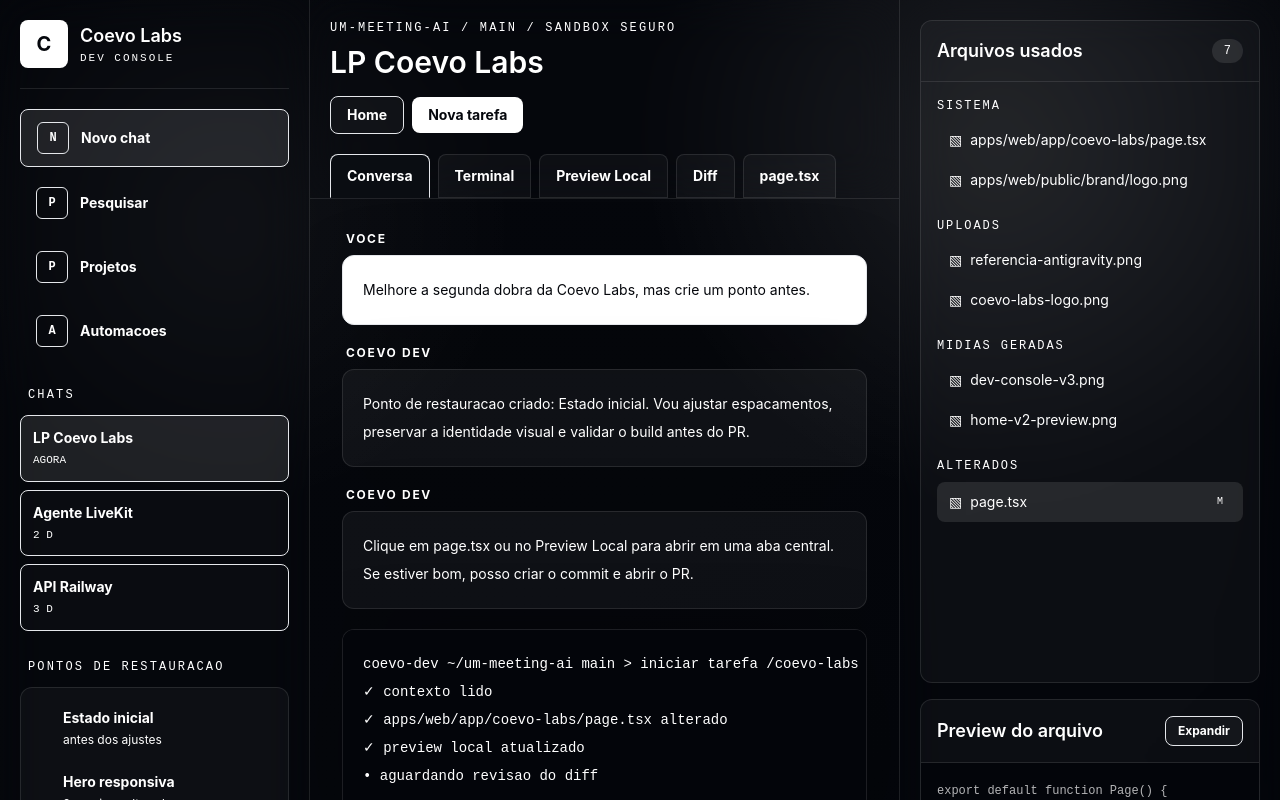
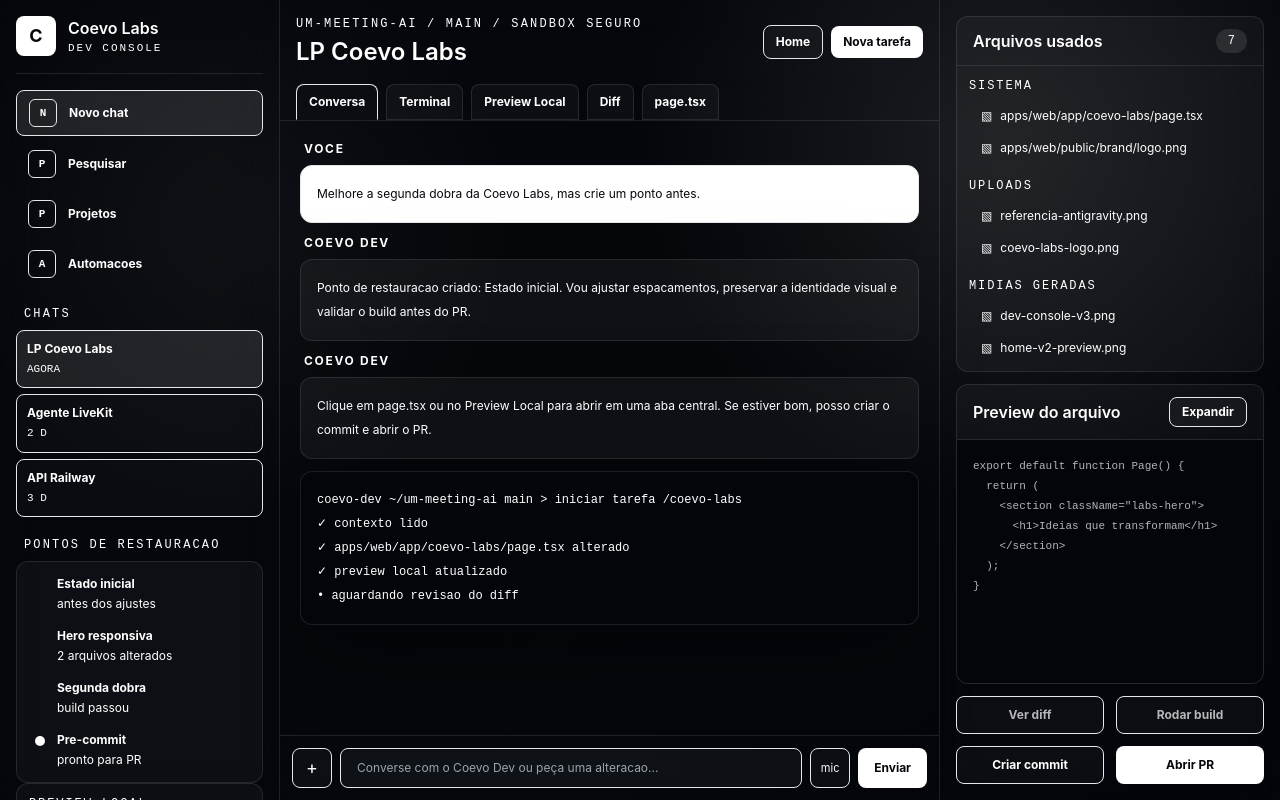
Before and after one commit to Renatcg/um-meeting-ai, a Next.js app in the folder apps/web/: page /dev-console in a window 1280 px wide. Shown: the top 800 px of the page. Built offline with nearby package versions, Linux system fonts and the light colour scheme.

Commit message:
Compact Dev Console layout

```diff
--- a/apps/web/app/dev-console/page.tsx
+++ b/apps/web/app/dev-console/page.tsx
@@ -51,7 +51,7 @@ const chatMessages = [
 ];
 
 function tabClass(active: boolean) {
-  return `h-11 rounded-t-lg border px-4 text-sm font-bold transition ${
+  return `h-9 rounded-t-lg border px-3 text-xs font-bold transition ${
     active
       ? "border-white/18 border-b-[#0A0D12] bg-[#0A0D12] text-white"
       : "border-white/10 bg-white/[0.035] text-white/48 hover:text-white"
@@ -64,7 +64,7 @@ export default function DevConsolePage() {
   const [selectedPreview, setSelectedPreview] = useState<FilePreview>("code");
 
   return (
-    <main className="min-h-screen overflow-hidden bg-[#05070C] text-white">
+    <main className="h-screen overflow-hidden bg-[#05070C] text-white">
       <div
         className="pointer-events-none fixed inset-0 opacity-50"
         style={{
@@ -75,28 +75,28 @@ export default function DevConsolePage() {
       />
       <div className="pointer-events-none fixed inset-0 bg-[radial-gradient(circle_at_78%_18%,rgba(255,255,255,0.09),transparent_30%),radial-gradient(circle_at_18%_28%,rgba(255,255,255,0.045),transparent_24%),linear-gradient(135deg,rgba(5,7,12,0.96),#05070C_58%,#03050A)]" />
 
-      <section className="relative z-10 grid min-h-screen grid-cols-1 xl:grid-cols-[310px_minmax(0,1fr)_380px]">
-        <aside className="hidden min-h-screen border-r border-white/10 bg-[#080B10]/84 p-5 backdrop-blur-xl xl:flex xl:flex-col">
+      <section className="relative z-10 grid h-screen grid-cols-1 overflow-hidden xl:grid-cols-[280px_minmax(0,1fr)_340px]">
+        <aside className="hidden h-screen overflow-hidden border-r border-white/10 bg-[#080B10]/84 p-4 backdrop-blur-xl xl:flex xl:flex-col">
           <button
-            className="flex items-center gap-3 border-b border-white/10 pb-5 text-left"
+            className="flex items-center gap-3 border-b border-white/10 pb-4 text-left"
             onClick={() => router.push("/home-v2")}
             type="button"
           >
-            <span className="grid h-12 w-12 place-items-center rounded-lg bg-white font-display text-xl font-bold text-[#05070C]">
+            <span className="grid h-10 w-10 place-items-center rounded-lg bg-white font-display text-lg font-bold text-[#05070C]">
               C
             </span>
             <span>
-              <span className="block font-display text-lg font-semibold">Coevo Labs</span>
+              <span className="block font-display text-base font-semibold">Coevo Labs</span>
               <span className="block font-mono text-[11px] uppercase tracking-[0.18em] text-white/44">
                 Dev Console
               </span>
             </span>
           </button>
 
-          <nav className="mt-5 space-y-2">
+          <nav className="mt-4 space-y-1.5">
             {["Novo chat", "Pesquisar", "Projetos", "Automacoes"].map((item, index) => (
               <button
-                className={`flex w-full items-center gap-3 rounded-lg px-4 py-3 text-left text-sm font-bold transition ${
+                className={`flex w-full items-center gap-3 rounded-lg px-3 py-2 text-left text-xs font-bold transition ${
                   index === 0
                     ? "border border-white/18 bg-white/10 text-white"
                     : "text-white/52 hover:bg-white/[0.06] hover:text-white"
@@ -104,7 +104,7 @@ export default function DevConsolePage() {
                 key={item}
                 type="button"
               >
-                <span className="grid h-8 w-8 place-items-center rounded-md border border-white/12 font-mono text-xs">
+                <span className="grid h-7 w-7 place-items-center rounded-md border border-white/12 font-mono text-[11px]">
                   {item[0]}
                 </span>
                 {item}
@@ -112,14 +112,14 @@ export default function DevConsolePage() {
             ))}
           </nav>
 
-          <section className="mt-7">
+          <section className="mt-5">
             <p className="px-2 font-mono text-xs uppercase tracking-[0.18em] text-white/34">
               Chats
             </p>
-            <div className="mt-3 space-y-2">
+            <div className="mt-2 space-y-1.5">
               {["LP Coevo Labs", "Agente LiveKit", "API Railway"].map((chat, index) => (
                 <button
-                  className={`w-full rounded-lg border p-3 text-left transition ${
+                  className={`w-full rounded-lg border p-2.5 text-left transition ${
                     index === 0
                       ? "border-white/18 bg-white/10"
                       : "border-white/8 bg-white/[0.025] hover:border-white/16"
@@ -127,7 +127,7 @@ export default function DevConsolePage() {
                   key={chat}
                   type="button"
                 >
-                  <span className="block text-sm font-bold">{chat}</span>
+                  <span className="block text-xs font-bold">{chat}</span>
                   <span className="mt-1 block font-mono text-[11px] uppercase text-white/34">
                     {index === 0 ? "agora" : `${index + 1} d`}
                   </span>
@@ -136,14 +136,14 @@ export default function DevConsolePage() {
             </div>
           </section>
 
-          <section className="mt-7">
+          <section className="mt-5">
             <p className="px-2 font-mono text-xs uppercase tracking-[0.18em] text-white/34">
               Pontos de restauracao
             </p>
-            <div className="mt-3 rounded-xl border border-white/10 bg-white/[0.035] p-2">
+            <div className="mt-2 rounded-xl border border-white/10 bg-white/[0.035] p-1.5">
               {restorePoints.map(([title, detail], index) => (
                 <button
-                  className="flex w-full items-start gap-3 rounded-lg px-3 py-3 text-left transition hover:bg-white/[0.055]"
+                  className="flex w-full items-start gap-3 rounded-lg px-3 py-2 text-left transition hover:bg-white/[0.055]"
                   key={title}
                   type="button"
                 >
@@ -153,7 +153,7 @@ export default function DevConsolePage() {
                     }`}
                   />
                   <span>
-                    <span className="block text-sm font-bold">{title}</span>
+                    <span className="block text-xs font-bold">{title}</span>
                     <span className="mt-1 block text-xs text-white/42">{detail}</span>
                   </span>
                 </button>
@@ -161,60 +161,60 @@ export default function DevConsolePage() {
             </div>
           </section>
 
-          <section className="mt-auto rounded-xl border border-white/10 bg-white/[0.035] p-4">
+          <section className="mt-auto rounded-xl border border-white/10 bg-white/[0.035] p-3">
             <div className="flex items-center justify-between gap-3">
               <div>
                 <p className="font-mono text-xs uppercase tracking-[0.16em] text-white/34">
                   Preview local
                 </p>
-                <p className="mt-1 text-sm font-bold">/coevo-labs</p>
+                <p className="mt-1 text-xs font-bold">/coevo-labs</p>
               </div>
               <span className="rounded-full bg-white/10 px-3 py-1 text-xs font-bold text-white/62">
                 rodando
               </span>
             </div>
             <button
-              className="mt-4 h-32 w-full overflow-hidden rounded-lg border border-white/10 bg-[#03050A] p-3 text-left"
+              className="mt-3 h-24 w-full overflow-hidden rounded-lg border border-white/10 bg-[#03050A] p-3 text-left"
               onClick={() => setActiveTab("preview")}
               type="button"
             >
               <span className="block h-2 w-24 rounded-full bg-white/76" />
-              <span className="mt-5 block h-7 w-40 rounded-md bg-white/18" />
-              <span className="mt-5 grid grid-cols-3 gap-2">
-                <span className="h-8 rounded-md bg-white/10" />
-                <span className="h-8 rounded-md bg-white/10" />
-                <span className="h-8 rounded-md bg-white/10" />
+              <span className="mt-4 block h-5 w-36 rounded-md bg-white/18" />
+              <span className="mt-4 grid grid-cols-3 gap-2">
+                <span className="h-5 rounded-md bg-white/10" />
+                <span className="h-5 rounded-md bg-white/10" />
+                <span className="h-5 rounded-md bg-white/10" />
               </span>
             </button>
           </section>
         </aside>
 
-        <section className="flex min-h-screen min-w-0 flex-col border-r border-white/10">
-          <header className="border-b border-white/10 bg-[#05070C]/72 px-5 pt-5 backdrop-blur-xl">
+        <section className="flex h-screen min-w-0 flex-col overflow-hidden border-r border-white/10">
+          <header className="shrink-0 border-b border-white/10 bg-[#05070C]/72 px-4 pt-4 backdrop-blur-xl">
             <div className="flex flex-wrap items-center justify-between gap-4">
               <div>
                 <p className="font-mono text-xs uppercase tracking-[0.18em] text-white/38">
                   um-meeting-ai / main / sandbox seguro
                 </p>
-                <h1 className="mt-2 font-display text-2xl font-semibold md:text-3xl">
+                <h1 className="mt-1 font-display text-xl font-semibold md:text-2xl">
                   LP Coevo Labs
                 </h1>
               </div>
               <div className="flex items-center gap-2">
                 <button
-                  className="rounded-lg border border-white/12 bg-white/[0.035] px-4 py-2 text-sm font-bold text-white/64 transition hover:text-white"
+                  className="rounded-lg border border-white/12 bg-white/[0.035] px-3 py-2 text-xs font-bold text-white/64 transition hover:text-white"
                   onClick={() => router.push("/home-v2")}
                   type="button"
                 >
                   Home
                 </button>
-                <button className="rounded-lg bg-white px-4 py-2 text-sm font-bold text-[#05070C]" type="button">
+                <button className="rounded-lg bg-white px-3 py-2 text-xs font-bold text-[#05070C]" type="button">
                   Nova tarefa
                 </button>
               </div>
             </div>
 
-            <div className="mt-5 flex gap-2 overflow-x-auto">
+            <div className="mt-4 flex gap-2 overflow-x-auto">
               {[
                 ["conversation", "Conversa"],
                 ["terminal", "Terminal"],
@@ -234,9 +234,9 @@ export default function DevConsolePage() {
             </div>
           </header>
 
-          <div className="flex-1 overflow-y-auto p-5 md:p-8">
+          <div className="min-h-0 flex-1 overflow-hidden p-4 md:p-5">
             {activeTab === "conversation" ? (
-              <div className="mx-auto max-w-5xl space-y-5">
+              <div className="mx-auto max-w-5xl space-y-3">
                 {chatMessages.map((message) => (
                   <article
                     className={`max-w-3xl ${message.tone === "user" ? "ml-auto" : ""}`}
@@ -246,7 +246,7 @@ export default function DevConsolePage() {
                       {message.author}
                     </p>
                     <div
-                      className={`rounded-xl border p-5 text-sm leading-7 shadow-[0_24px_80px_rgba(0,0,0,0.18)] ${
+                      className={`rounded-xl border p-4 text-xs leading-6 shadow-[0_24px_80px_rgba(0,0,0,0.18)] ${
                         message.tone === "user"
                           ? "border-white/16 bg-white text-[#05070C]"
                           : "border-white/10 bg-white/[0.045] text-white/72"
@@ -257,7 +257,7 @@ export default function DevConsolePage() {
                   </article>
                 ))}
 
-                <pre className="overflow-x-auto rounded-xl border border-white/10 bg-[#03050A] p-5 font-mono text-sm leading-7 text-white/72 shadow-[0_28px_90px_rgba(0,0,0,0.32)]">
+                <pre className="overflow-x-auto rounded-xl border border-white/10 bg-[#03050A] p-4 font-mono text-xs leading-6 text-white/72 shadow-[0_28px_90px_rgba(0,0,0,0.32)]">
 {`coevo-dev ~/um-meeting-ai main > iniciar tarefa /coevo-labs
 ✓ contexto lido
 ✓ apps/web/app/coevo-labs/page.tsx alterado
@@ -268,7 +268,7 @@ export default function DevConsolePage() {
             ) : null}
 
             {activeTab === "terminal" ? (
-              <pre className="min-h-[62vh] overflow-x-auto rounded-xl border border-white/10 bg-[#03050A] p-6 font-mono text-sm leading-8 text-white/72">
+              <pre className="h-full overflow-x-auto rounded-xl border border-white/10 bg-[#03050A] p-5 font-mono text-xs leading-7 text-white/72">
 {`coevo-dev ~/um-meeting-ai main > status
 sandbox pronto
 node 20.11.1
@@ -292,18 +292,18 @@ build aguardando confirmacao`}
                     localhost:3000/coevo-labs
                   </span>
                 </div>
-                <div className="grid min-h-[62vh] place-items-center bg-[#05070C] p-8 text-white">
+                <div className="grid h-[calc(100vh-220px)] place-items-center bg-[#05070C] p-6 text-white">
                   <div className="max-w-3xl text-center">
                     <p className="font-mono text-xs uppercase tracking-[0.24em] text-white/44">
                       Coevo Labs
                     </p>
-                    <h2 className="mt-6 font-display text-5xl font-semibold leading-tight">
+                    <h2 className="mt-5 font-display text-4xl font-semibold leading-tight">
                       Ideias que transformam.
                     </h2>
                     <div className="mx-auto mt-10 grid max-w-2xl grid-cols-3 gap-3">
-                      <span className="h-24 rounded-lg border border-white/10 bg-white/[0.06]" />
-                      <span className="h-24 rounded-lg border border-white/10 bg-white/[0.06]" />
-                      <span className="h-24 rounded-lg border border-white/10 bg-white/[0.06]" />
+                      <span className="h-20 rounded-lg border border-white/10 bg-white/[0.06]" />
+                      <span className="h-20 rounded-lg border border-white/10 bg-white/[0.06]" />
+                      <span className="h-20 rounded-lg border border-white/10 bg-white/[0.06]" />
                     </div>
                   </div>
                 </div>
@@ -311,7 +311,7 @@ build aguardando confirmacao`}
             ) : null}
 
             {activeTab === "diff" ? (
-              <pre className="overflow-x-auto rounded-xl border border-white/10 bg-[#03050A] p-6 font-mono text-sm leading-7 text-white/72">
+              <pre className="h-full overflow-x-auto rounded-xl border border-white/10 bg-[#03050A] p-5 font-mono text-xs leading-6 text-white/72">
 {`diff --git a/apps/web/app/coevo-labs/page.tsx b/apps/web/app/coevo-labs/page.tsx
 @@ segunda dobra @@
 - padding: 96px 48px 72px;
@@ -321,7 +321,7 @@ build aguardando confirmacao`}
             ) : null}
 
             {activeTab === "page" ? (
-              <pre className="overflow-x-auto rounded-xl border border-white/10 bg-[#03050A] p-6 font-mono text-sm leading-7 text-white/72">
+              <pre className="h-full overflow-x-auto rounded-xl border border-white/10 bg-[#03050A] p-5 font-mono text-xs leading-6 text-white/72">
 {`export default function CoevoLabsLandingPage() {
   return (
     <main className="coevo-labs-page">
@@ -335,41 +335,41 @@ build aguardando confirmacao`}
             ) : null}
           </div>
 
-          <form className="grid grid-cols-[auto_minmax(0,1fr)_auto_auto] gap-3 border-t border-white/10 bg-[#05070C]/84 p-4 backdrop-blur-xl">
-            <button className="h-12 w-12 rounded-lg border border-white/12 bg-white/[0.035] text-xl text-white/62" type="button">
+          <form className="grid shrink-0 grid-cols-[auto_minmax(0,1fr)_auto_auto] gap-2 border-t border-white/10 bg-[#05070C]/84 p-3 backdrop-blur-xl">
+            <button className="h-10 w-10 rounded-lg border border-white/12 bg-white/[0.035] text-lg text-white/62" type="button">
               +
             </button>
             <input
-              className="min-w-0 rounded-lg border border-white/12 bg-white/[0.045] px-4 text-sm text-white outline-none placeholder:text-white/34 focus:border-white/34"
+              className="min-w-0 rounded-lg border border-white/12 bg-white/[0.045] px-4 text-xs text-white outline-none placeholder:text-white/34 focus:border-white/34"
               placeholder="Converse com o Coevo Dev ou peça uma alteracao..."
             />
-            <button className="h-12 w-12 rounded-lg border border-white/12 bg-white/[0.035] text-xs text-white/62" type="button">
+            <button className="h-10 w-10 rounded-lg border border-white/12 bg-white/[0.035] text-[11px] text-white/62" type="button">
               mic
             </button>
-            <button className="h-12 rounded-lg bg-white px-5 text-sm font-bold text-[#05070C]" type="button">
+            <button className="h-10 rounded-lg bg-white px-4 text-xs font-bold text-[#05070C]" type="button">
               Enviar
             </button>
           </form>
         </section>
 
-        <aside className="hidden min-h-screen bg-[#080B10]/84 p-5 backdrop-blur-xl xl:grid xl:grid-rows-[minmax(0,1fr)_360px_auto] xl:gap-4">
+        <aside className="hidden h-screen overflow-hidden bg-[#080B10]/84 p-4 backdrop-blur-xl xl:grid xl:grid-rows-[minmax(0,1fr)_300px_auto] xl:gap-3">
           <section className="min-h-0 overflow-hidden rounded-xl border border-white/10 bg-white/[0.035]">
-            <div className="flex items-center justify-between border-b border-white/10 px-4 py-4">
-              <h2 className="font-display text-lg font-semibold">Arquivos usados</h2>
+            <div className="flex items-center justify-between border-b border-white/10 px-4 py-3">
+              <h2 className="font-display text-base font-semibold">Arquivos usados</h2>
               <span className="rounded-full bg-white/10 px-3 py-1 font-mono text-xs text-white/52">
                 7
               </span>
             </div>
-            <div className="max-h-full overflow-y-auto p-4">
+            <div className="max-h-full overflow-y-auto p-3">
               {fileGroups.map((group) => (
-                <div className="mb-5" key={group.title}>
+                <div className="mb-4" key={group.title}>
                   <p className="font-mono text-xs uppercase tracking-[0.16em] text-white/34">
                     {group.title}
                   </p>
                   <div className="mt-2 space-y-1">
                     {group.files.map((file) => (
                       <button
-                        className={`flex w-full items-center gap-2 rounded-lg px-3 py-2 text-left text-sm transition hover:bg-white/[0.055] ${
+                        className={`flex w-full items-center gap-2 rounded-lg px-3 py-1.5 text-left text-xs transition hover:bg-white/[0.055] ${
                           file === "page.tsx" ? "bg-white/10 text-white" : "text-white/58"
                         }`}
                         key={file}
@@ -392,8 +392,8 @@ build aguardando confirmacao`}
           </section>
 
           <section className="overflow-hidden rounded-xl border border-white/10 bg-white/[0.035]">
-            <div className="flex items-center justify-between border-b border-white/10 px-4 py-4">
-              <h2 className="font-display text-lg font-semibold">Preview do arquivo</h2>
+            <div className="flex items-center justify-between border-b border-white/10 px-4 py-3">
+              <h2 className="font-display text-base font-semibold">Preview do arquivo</h2>
               <button
                 className="rounded-lg border border-white/12 bg-white/[0.035] px-3 py-1.5 text-xs font-bold text-white/62 transition hover:text-white"
                 onClick={() => setActiveTab(selectedPreview === "code" ? "page" : "preview")}
@@ -403,7 +403,7 @@ build aguardando confirmacao`}
               </button>
             </div>
             {selectedPreview === "code" ? (
-              <pre className="h-full overflow-hidden bg-[#03050A] p-4 font-mono text-xs leading-6 text-white/70">
+              <pre className="h-full overflow-hidden bg-[#03050A] p-4 font-mono text-[11px] leading-5 text-white/70">
 {`export default function Page() {
   return (
     <section className="labs-hero">
@@ -420,16 +420,16 @@ build aguardando confirmacao`}
           </section>
 
           <section className="grid grid-cols-2 gap-3">
-            <button className="rounded-lg border border-white/12 bg-white/[0.035] px-4 py-3 text-sm font-bold text-white/70" type="button">
+            <button className="rounded-lg border border-white/12 bg-white/[0.035] px-3 py-2.5 text-xs font-bold text-white/70" type="button">
               Ver diff
             </button>
-            <button className="rounded-lg border border-white/12 bg-white/[0.035] px-4 py-3 text-sm font-bold text-white/70" type="button">
+            <button className="rounded-lg border border-white/12 bg-white/[0.035] px-3 py-2.5 text-xs font-bold text-white/70" type="button">
               Rodar build
             </button>
-            <button className="rounded-lg border border-white/36 bg-white/[0.035] px-4 py-3 text-sm font-bold text-white" type="button">
+            <button className="rounded-lg border border-white/36 bg-white/[0.035] px-3 py-2.5 text-xs font-bold text-white" type="button">
               Criar commit
             </button>
-            <button className="rounded-lg bg-white px-4 py-3 text-sm font-bold text-[#05070C]" type="button">
+            <button className="rounded-lg bg-white px-3 py-2.5 text-xs font-bold text-[#05070C]" type="button">
               Abrir PR
             </button>
           </section>
```
